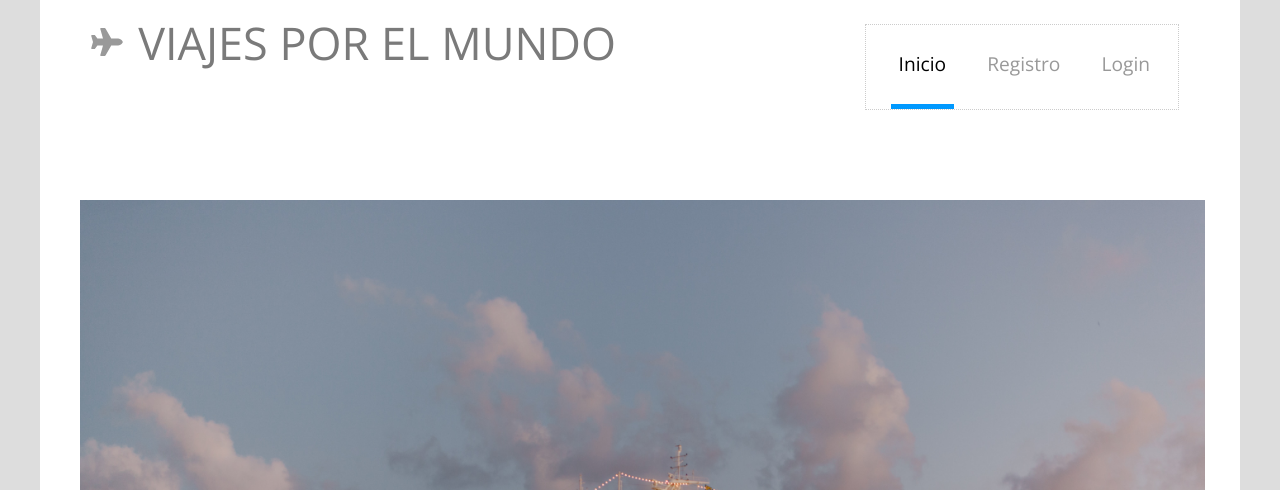
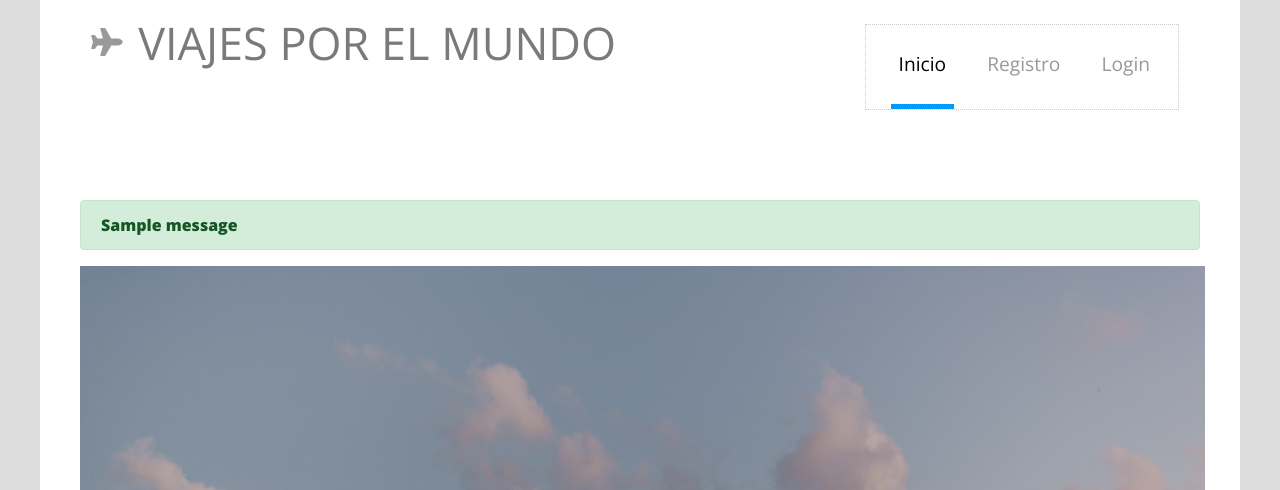
Before and after one commit to EdinsonSB11/Proyecto-M-E, a Django app: page / in a window 1280 px wide. Shown: the part 34-524 px from the top of the page. Run offline with Django 3.2, Linux system fonts and the light colour scheme; tables that the repository leaves empty hold one stand-in row (values such as "Sample post"); one stand-in notice (Sample message) is shown; some libraries are stand-ins or nearby versions.

Commit message:
Cambios Finales V2

```diff
--- a/authAppExample/templates/index.html
+++ b/authAppExample/templates/index.html
@@ -90,6 +90,14 @@ https://templatemo.com/tm-542-new-vision
         <br>
         <br>
         <br>
+
+        {% if messages %}
+        {% for message in messages %}
+        <div class="alert alert-success fade show" role="alert">
+            <strong>{{ message }}</strong>
+        </div>
+        {% endfor %}
+        {% endif %}
 
 
         <div class="row">
--- a/authAppExample/views/views.py
+++ b/authAppExample/views/views.py
@@ -79,11 +79,10 @@ def register(request):
         if form.is_valid():
             form.save()
             username = form.cleaned_data['username']
-            messages.success(request,f'Usuario{username}creado')
+            messages.success(request, '¡Usuario creado con extio, Ya te puedes Loguear!' )
             return redirect('index')
     else:
         form = CustomCreationForm()
     context = {'form':form}
         #data['form'] = formulario
-
     return render(request,'registration/registro.html',context)
```
Also changed, not shown: authAppExample/templates/perfil.html (+9 -0 lines).
